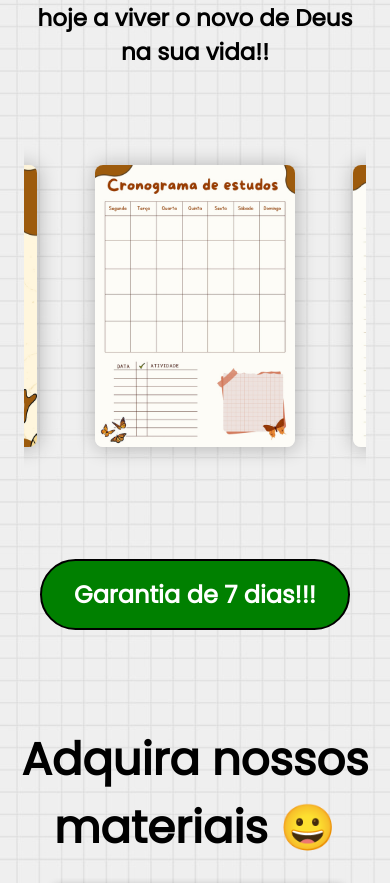
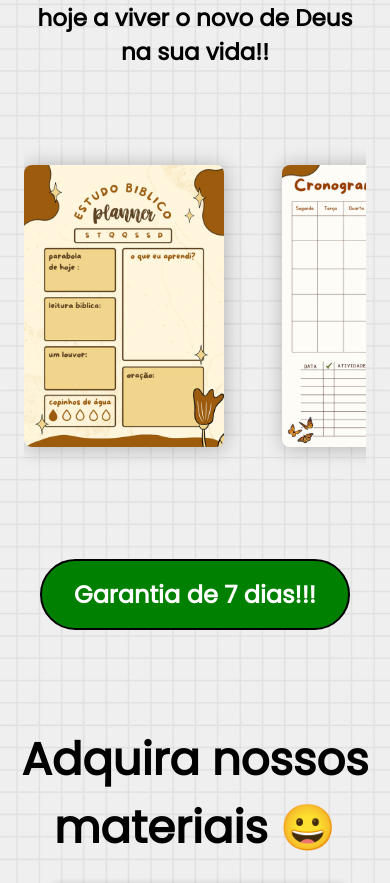
Before and after one commit to M4rcoos/lPDevocional, a React (Vite) app: page / in a window 390 px wide. Shown: the part 5621-6504 px from the top of the page. Built offline with nearby package versions, Linux system fonts and the light colour scheme.

Commit message:
Update Organização.css

```diff
--- a/src/components/Organização/Organização.css
+++ b/src/components/Organização/Organização.css
@@ -54,7 +54,7 @@ section.organizacao .container-organizacao .btnGarantia h1{
 }
 @media (max-width:760px){
     section.orgMain .container-organizacao .boxImg{
-        justify-content: stretch;
+        justify-content: stretch !important;
     }
 }
 
```
